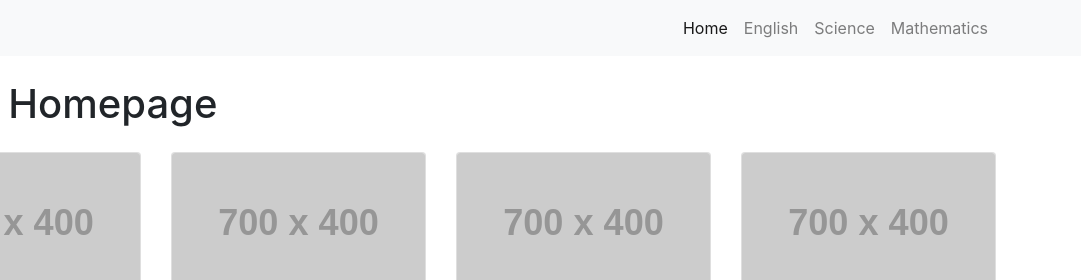
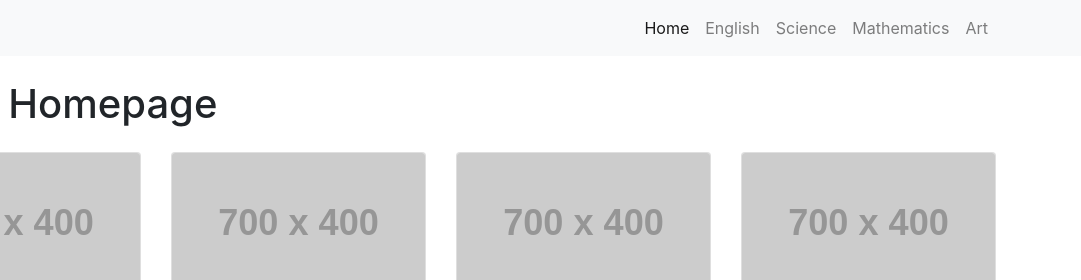
Before and after one commit to standifs/games_git, a website: page Game Homepage/index.html in a window 1280 px wide. Shown: the top 280 px of the page, 199-1280 px from the left. Drawn offline with Linux system fonts and the light colour scheme; placeholder pictures from the web are drawn by us.

Commit message:
added art section

```diff
--- a/Game Homepage/index.html
+++ b/Game Homepage/index.html
@@ -45,6 +45,9 @@
             </li>
             <li class="nav-item">
               <a class="nav-link" href="#">Mathematics</a>
+            </li>
+            <li class="nav-item">
+              <a class="nav-link" href="#">Art</a>
             </li>
           </ul>
         </div>
```
